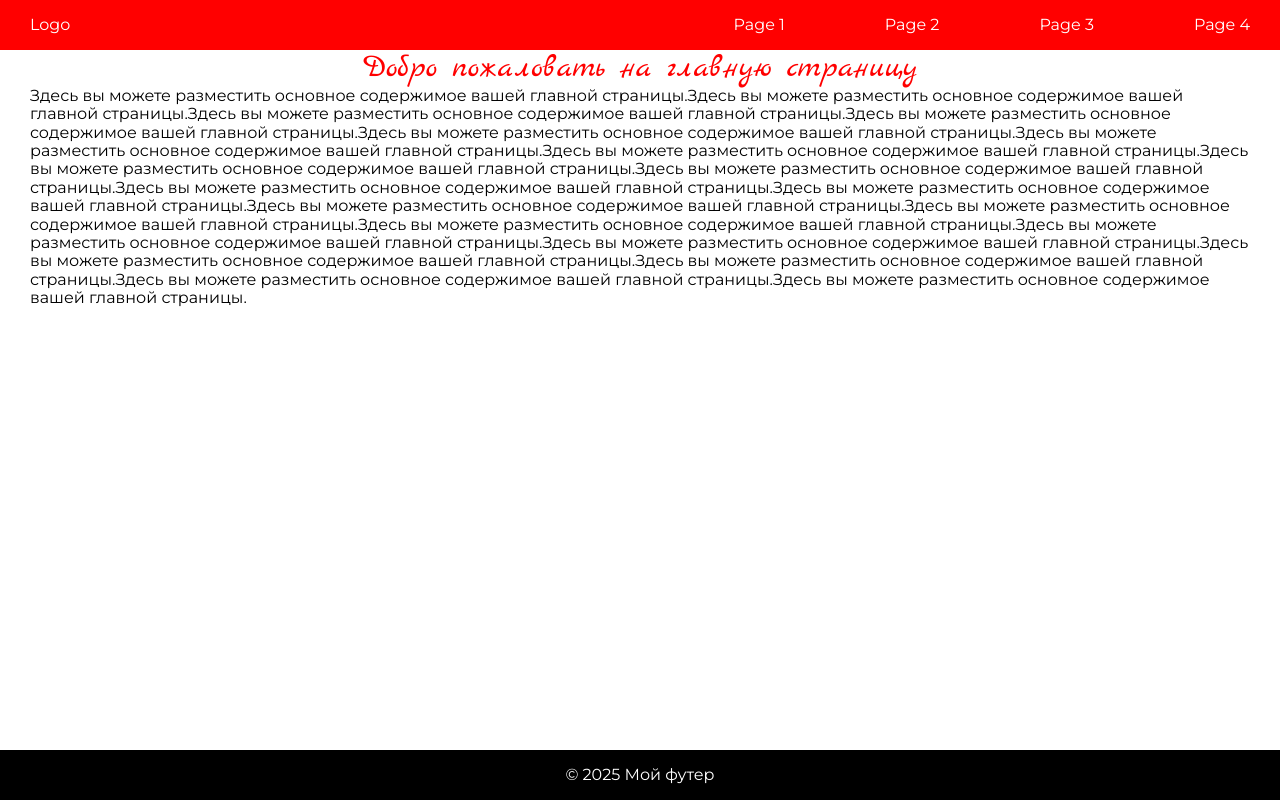
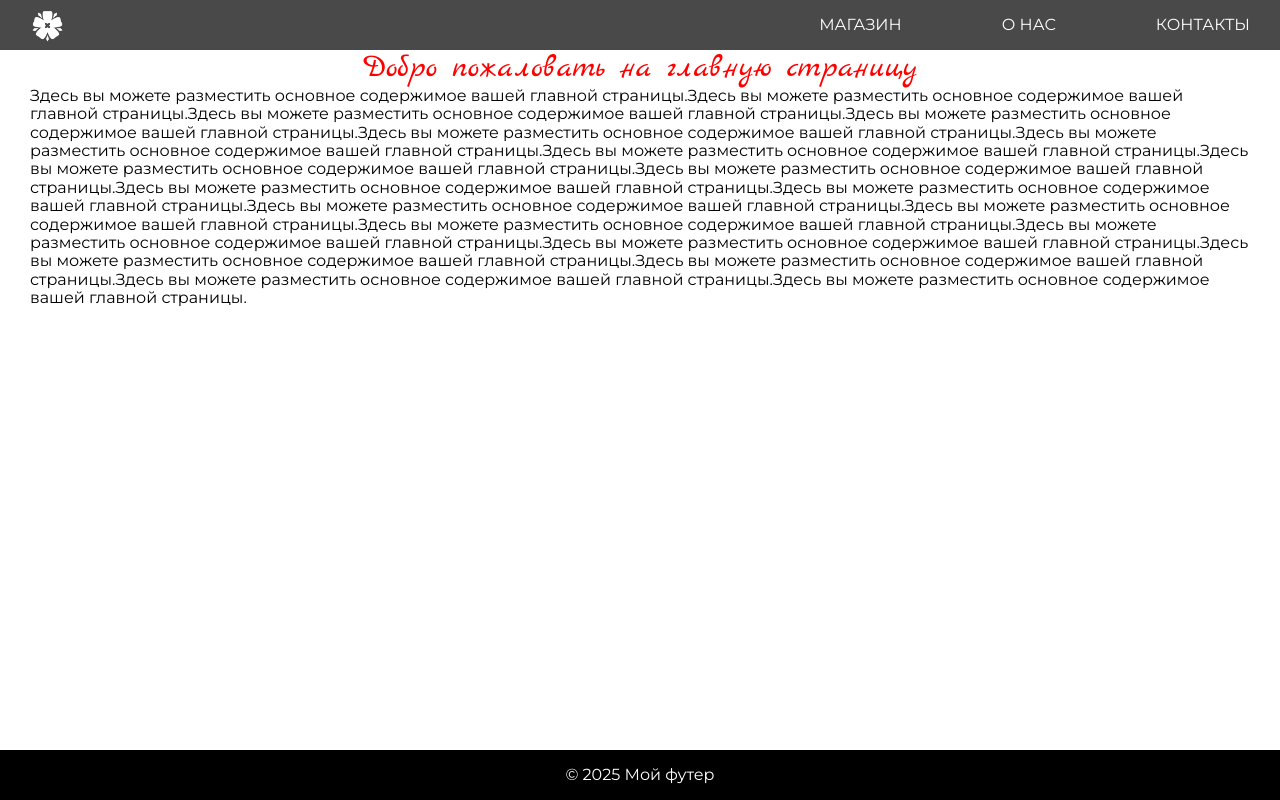
Before and after one commit to MishaKompaniec/MyApp, a React (Create React App) app: page / in a window 1280 px wide. Built offline with nearby package versions, Linux system fonts and the light colour scheme.

Commit message:
changed header

```diff
--- a/src/components/header/index.tsx
+++ b/src/components/header/index.tsx
@@ -1,15 +1,16 @@
 import React from 'react';
 
-import { HeaderWrapper, Logo, Menu, MenuItem } from './style';
+import { HeaderWrapper, LogoWrapper, Logo, Menu, MenuItem } from './style';
 
 const Header = () => (
   <HeaderWrapper>
-    <Logo to="/">Logo</Logo>
+    <LogoWrapper to="/">
+      <Logo src="/images/logo.png" alt="flower" />
+    </LogoWrapper>
     <Menu>
-      <MenuItem to="/page1">Page 1</MenuItem>
-      <MenuItem to="/page2">Page 2</MenuItem>
-      <MenuItem to="/page3">Page 3</MenuItem>
-      <MenuItem to="/page4">Page 4</MenuItem>
+      <MenuItem to="/page1">МАГАЗИН</MenuItem>
+      <MenuItem to="/page2">О НАС</MenuItem>
+      <MenuItem to="/page3">КОНТАКТЫ</MenuItem>
     </Menu>
   </HeaderWrapper>
 );
--- a/src/components/header/style.ts
+++ b/src/components/header/style.ts
@@ -1,19 +1,29 @@
 import { Link } from 'react-router-dom';
 import styled from 'styled-components';
 
+import { colors } from '@/theme/colors';
+
 export const HeaderWrapper = styled.div`
+  position: fixed;
+  top: 0;
+  left: 0;
+  width: 100%;
+  height: 50px;
+  padding: 0 30px;
+  background-color: ${colors.transparentBlack};
   display: flex;
   align-items: center;
-  height: 50px;
-  padding: 0 30px;
-  background-color: red;
+  z-index: 1000;
 `;
 
-export const Logo = styled(Link)`
-  background-color: red;
+export const LogoWrapper = styled(Link)`
   margin-right: auto;
-  color: white;
   text-decoration: none;
+`;
+
+export const Logo = styled.img`
+  width: 35px;
+  height: 35px;
 `;
 
 export const Menu = styled.div`
@@ -25,4 +35,5 @@ export const Menu = styled.div`
 export const MenuItem = styled(Link)`
   color: white;
   text-decoration: none;
+  font-family: 'Montserrat';
 `;
--- a/src/index.css
+++ b/src/index.css
@@ -1,8 +1,10 @@
 body {
   margin: 0;
   padding: 0;
+  padding-top: 50px;
   box-sizing: border-box;
   font-family: 'Montserrat', sans-serif;
+  color: #1c1c1c;
 }
 
 h1, h2, h3 {
--- a/src/pages/page4/index.tsx
+++ /dev/null
@@ -1,12 +0,0 @@
-import React from 'react';
-
-import { Header, Text } from './style';
-
-const Page4 = () => (
-  <>
-    <Header>Страница 4</Header>
-    <Text>Здесь вы можете разместить содержимое страницы 1.</Text>
-  </>
-);
-
-export default Page4;
--- a/src/pages/page4/style.ts
+++ /dev/null
@@ -1,11 +0,0 @@
-import styled from 'styled-components';
-
-export const Header = styled.h1`
-  width: fit-content;
-  margin: 0 auto;
-  color: red;
-`;
-
-export const Text = styled.p`
-  color: black;
-`;
--- a/src/router/route/index.tsx
+++ b/src/router/route/index.tsx
@@ -5,7 +5,6 @@ import Home from '@/pages/home';
 import Page1 from '@/pages/page1';
 import Page2 from '@/pages/page2';
 import Page3 from '@/pages/page3';
-import Page4 from '@/pages/page4';
 import { IROUTE_MODEL } from '@/types';
 import Pages from '@/utils/pages';
 
@@ -14,5 +13,4 @@ export const ROUTES: IROUTE_MODEL<RouteProps['children']>[] = [
   { path: Pages.PAGE1, element: <Page1 /> },
   { path: Pages.PAGE2, element: <Page2 /> },
   { path: Pages.PAGE3, element: <Page3 /> },
-  { path: Pages.PAGE4, element: <Page4 /> },
 ];
--- a/src/theme/colors.ts
+++ b/src/theme/colors.ts
@@ -1,3 +1,7 @@
 export const colors = {
   primary: '#1677ff',
+  white: 'ffffff',
+  black: '#1c1c1c',
+  transparentBlack: 'rgba(28, 28, 28, 0.8)',
+  pink: '#fadadd',
 };
```
Also changed, not shown: public/images/logo.png (added).
